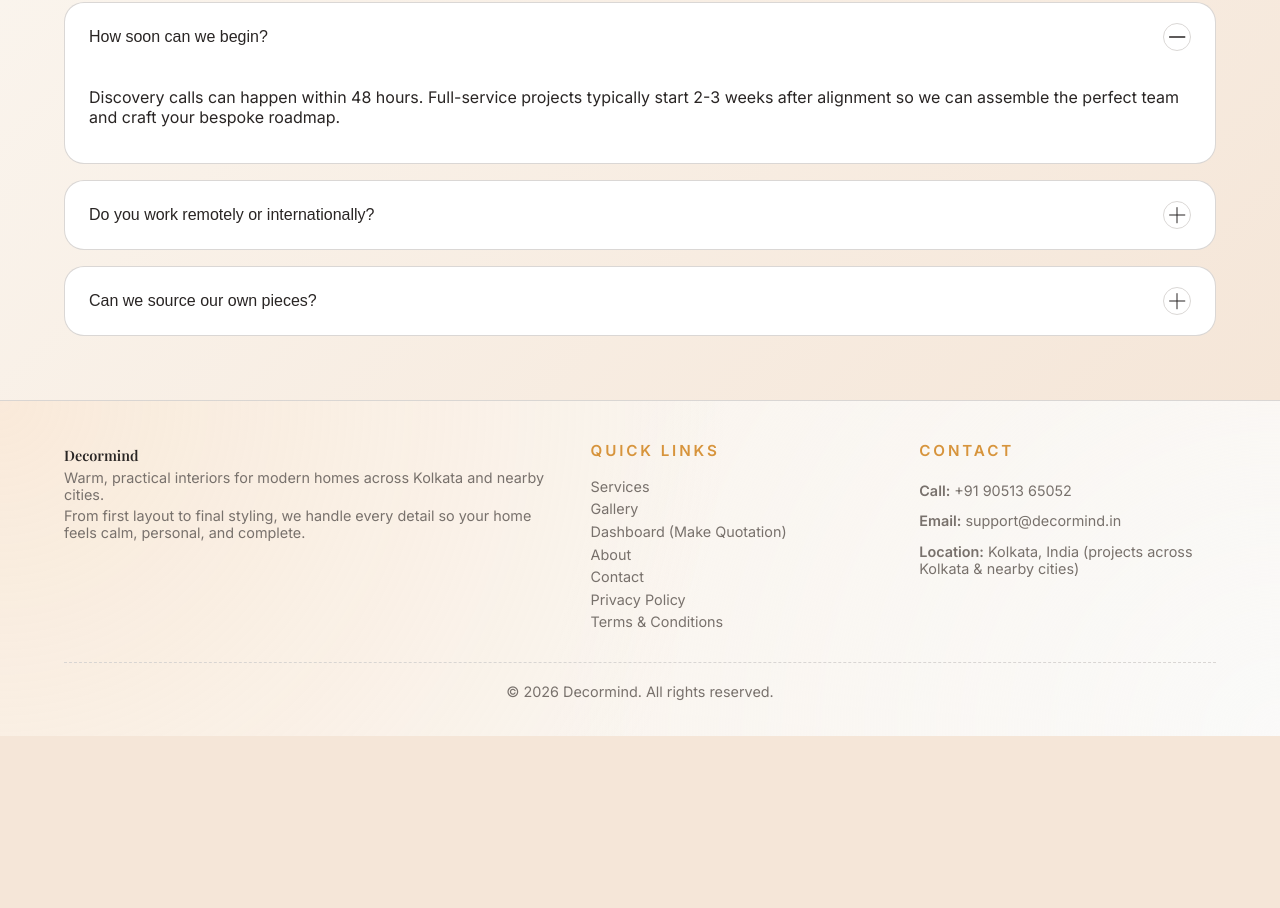
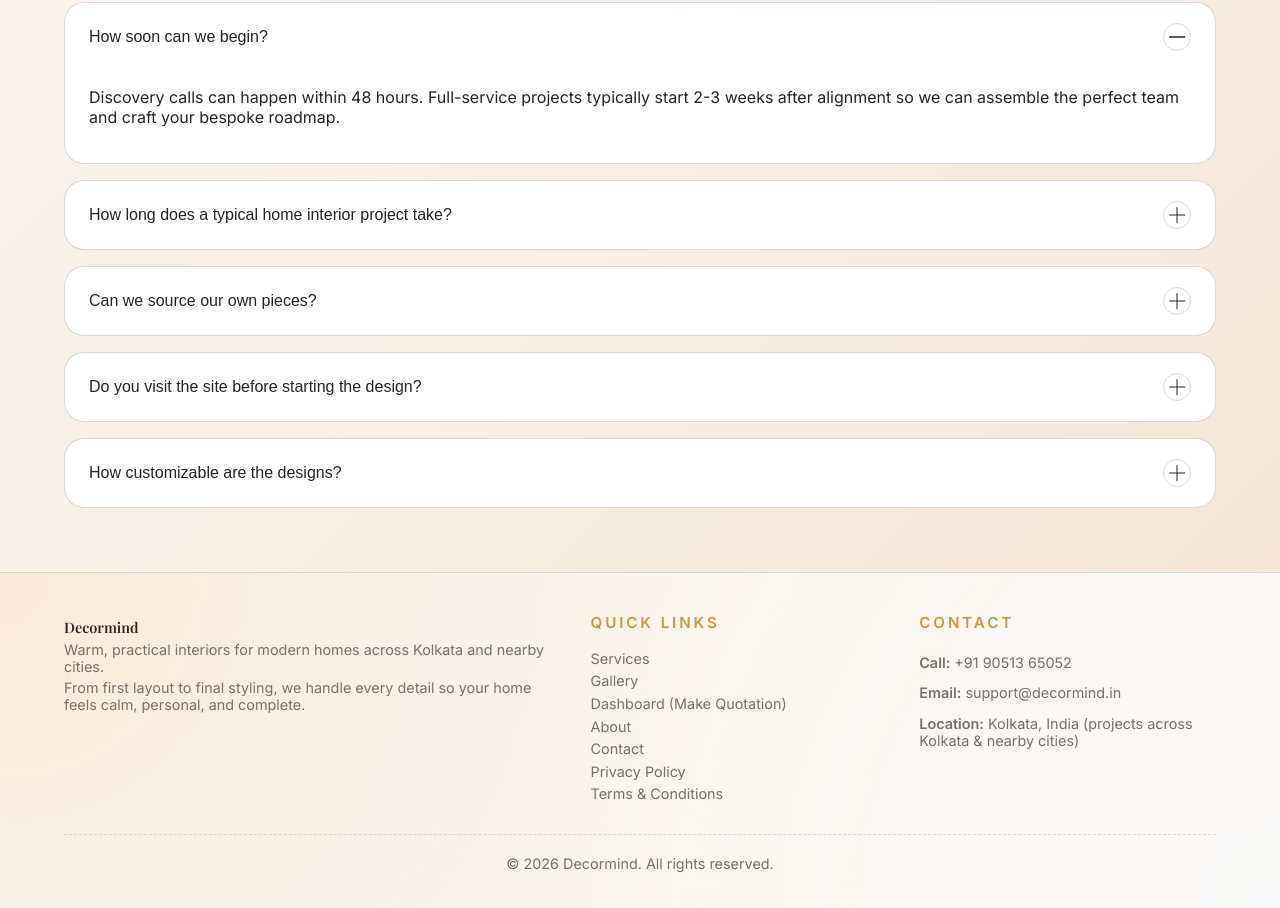
Before and after one commit to decormind9051-max/Decormind-Frontend, a plain HTML site: page index.html in a window 1280 px wide. Shown: the part 6248-7156 px from the top of the page. Before the commit the page ends 6984 px from the top, so only its background shows below. Drawn offline with nearby package versions, Linux system fonts and the light colour scheme.

Commit message:
Add more interior-focused FAQs on homepage

```diff
--- a/index.html
+++ b/index.html
@@ -385,10 +385,11 @@
         </article>
         <article class="faq-item">
           <button type="button" data-faq-toggle>
-            Do you work remotely or internationally?
+            How long does a typical home interior project take?
             <span></span>
           </button>
           <div class="faq-body">
+            <p>Most full-home projects take around 8–14 weeks from design finalization to handover, depending on the size of your home and the amount of custom work. We’ll share a clear timeline before we begin so you know what to expect.</p>
           </div>
         </article>
         <article class="faq-item">
@@ -398,6 +399,24 @@
           </button>
           <div class="faq-body">
             <p>Absolutely. We welcome heirlooms and existing collections. We’ll integrate them with custom pieces to ensure continuity in palette and proportion.</p>
+          </div>
+        </article>
+        <article class="faq-item">
+          <button type="button" data-faq-toggle>
+            Do you visit the site before starting the design?
+            <span></span>
+          </button>
+          <div class="faq-body">
+            <p>Yes. We prefer to see your space in person or through a detailed video walkthrough before we begin. This helps us understand natural light, existing structure, and how you move through the home.</p>
+          </div>
+        </article>
+        <article class="faq-item">
+          <button type="button" data-faq-toggle>
+            How customizable are the designs?
+            <span></span>
+          </button>
+          <div class="faq-body">
+            <p>Every project is customized to your lifestyle, storage needs, and aesthetic. We don’t force pre-set templates; instead, we share mood boards, 3D views, and material options so you can fine-tune the look before execution.</p>
           </div>
         </article>
       </div>
```
